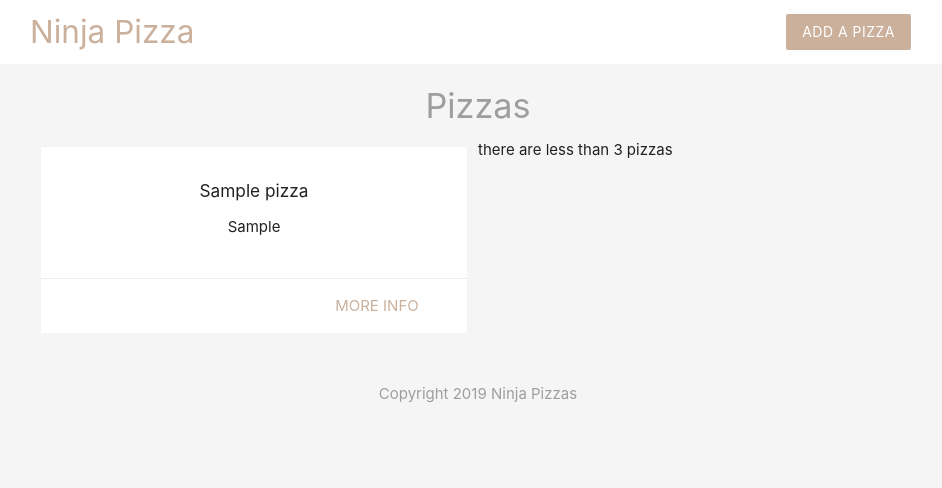
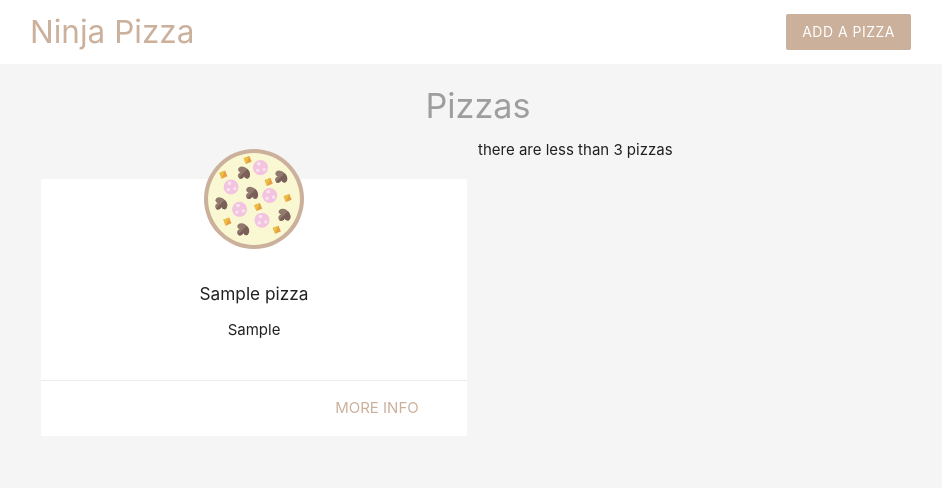
Before and after one commit to shengo333/php, a PHP site: page / in a window 1280 px wide. Shown: the top 488 px of the page, without its empty margins (162-1104 px from the left). Run offline with PHP 8.4, Linux system fonts and the light colour scheme; tables that the repository leaves empty or names only in its code hold one stand-in row (values such as "Sample post").

Commit message:
some styling for php

```diff
--- a/details.php
+++ b/details.php
@@ -43,7 +43,7 @@ if(isset($_GET['id'])){
 
 <?php include('template/header.php') ?>
 
-<div class="container center">
+<div class="container center grey-text">
     <?php if($pizza): ?>
 			<h4><?php echo $pizza['title']; ?></h4>
 			<p>Created by <?php echo $pizza['email']; ?></p>
--- a/index.php
+++ b/index.php
@@ -41,6 +41,7 @@ mysqli_close($conn);
 
                 <div class="col s6 md3">
                     <div class="card z-depth-0">
+                        <img src="img/pizza.svg" class="pizza">
                         <div class="card-content center">
                             <h6> <?php  echo htmlspecialchars($pizza['title']);?></h6>
                             <ul>
--- a/template/header.php
+++ b/template/header.php
@@ -14,6 +14,13 @@
             margin: 20px auto;
             padding: 20px;
         }
+        .pizza{
+            width: 100px;
+            margin: 40px auto -30px;
+            display: block;
+            position: relative;
+            top: -30px;
+        }
 
     </style>
 </head>
```
Also changed, not shown: sandbox.php (added, +17 -0 lines), img/pizza.svg (added).
